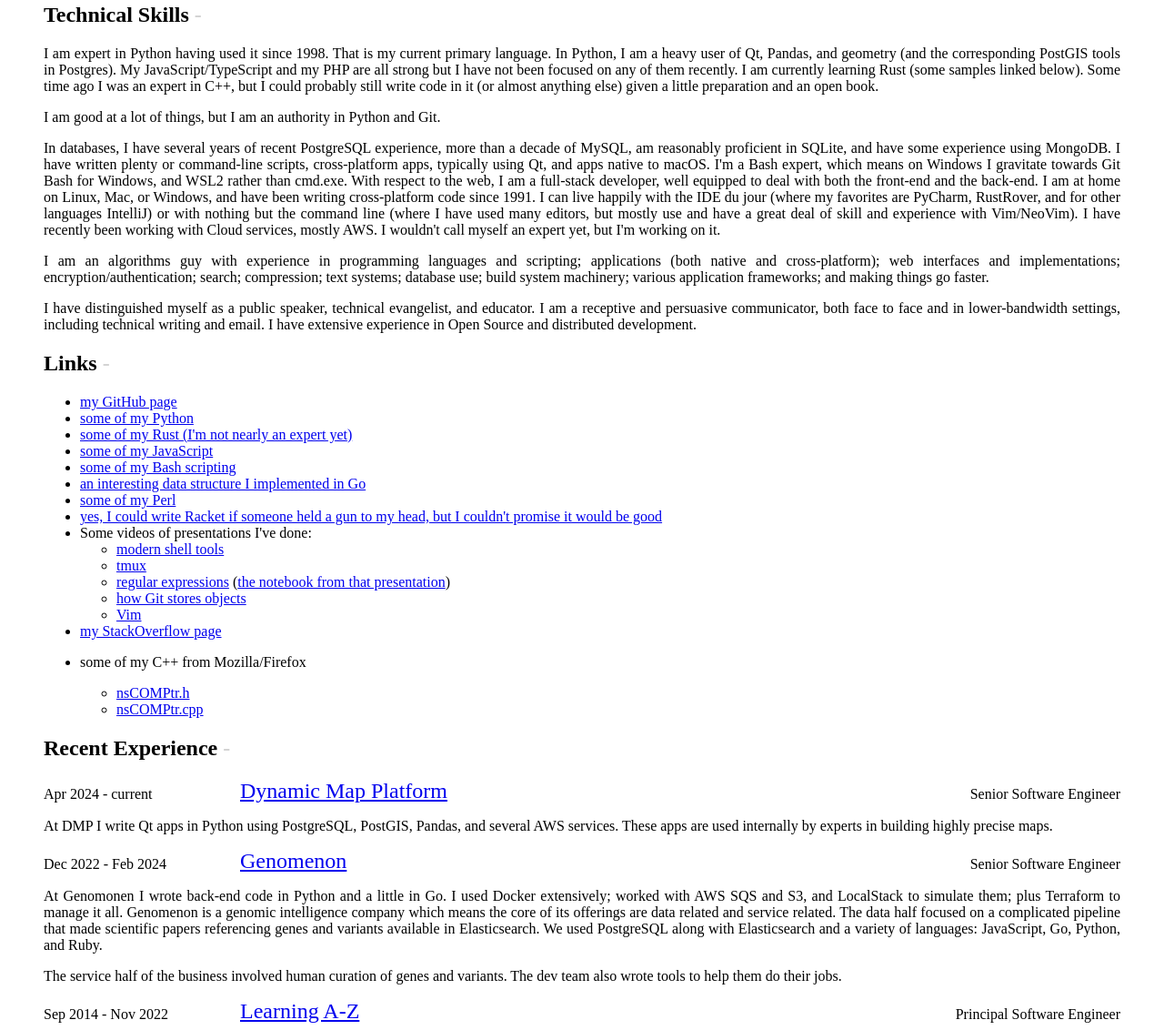
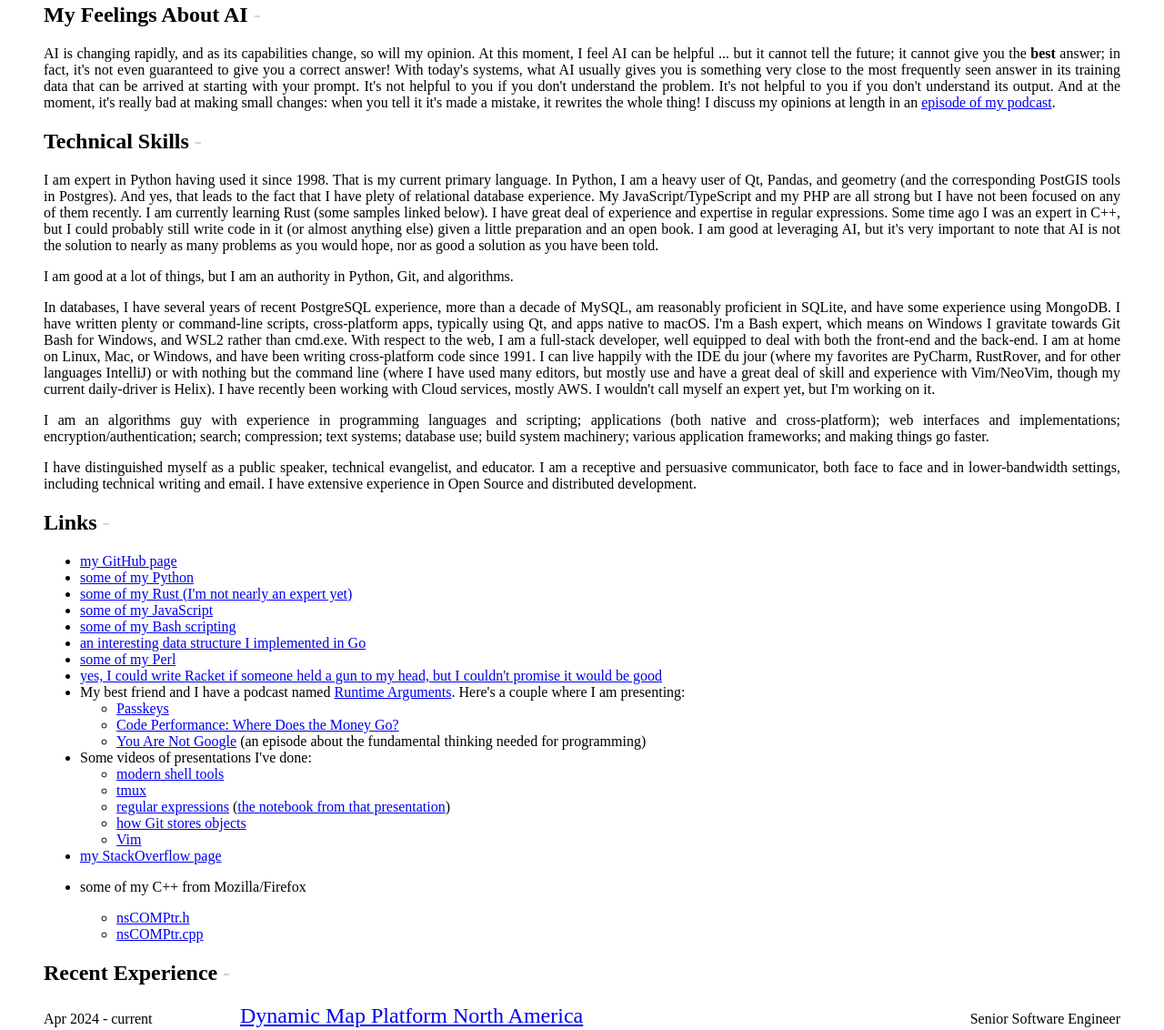
Before and after one commit to wolf/wolf.github.io, a plain HTML site: page index.html in a window 1280 px wide. Shown: the part 448-1580 px from the top of the page at 91% size. Drawn offline with Linux system fonts and the light colour scheme.

Commit message:
Update my resume to latest skills and dates

```diff
--- a/index.html
+++ b/index.html
@@ -165,7 +165,7 @@
 
 <div class="front-matter">
 <div class="document-info">
-  <span class="date">19 Jan 2025</span>
+  <span class="date">3 Nov 2025</span>
   <h1>R&eacute;sum&eacute; of <span class="subject">Wolf</span></h1>
 </div>
 <div class="contact-info">
@@ -211,6 +211,22 @@
 </p>
 </div>
 
+<div class="detail-view" id="my-feelings-about-ai">
+<h2 onclick="flip_expand_state('my-feelings-about-ai');">My Feelings About AI</h2>
+<p>
+AI is changing rapidly, and as its capabilities change, so will my opinion.
+At this moment, I feel AI can be helpful ... but it cannot tell the future;
+  it cannot give you the <strong>best</strong> answer;
+  in fact, it's not even guaranteed to give you a correct answer!
+With today's systems, what AI usually gives you is something very close to the most frequently
+  seen answer in its training data that can be arrived at starting with your prompt.
+It's not helpful to you if you don't understand the problem.
+It's not helpful to you if you don't understand its output.
+And at the moment, it's really bad at making small changes:
+  when you tell it it's made a mistake, it rewrites the whole thing!
+I discuss my opinions at length in an <a href="https://www.buzzsprout.com/2469780/episodes/17638839-8-i-ve-been-using-ai-to-code-for-a-year-here-s-what-i-learned">episode of my podcast</a>.
+</p>
+
 <div class="detail-view" id="technical-skills">
 <h2 onclick="flip_expand_state('technical-skills');">Technical Skills</h2>
 <p>
@@ -218,15 +234,20 @@
 That is my current primary language.
 In Python, I am a heavy user of Qt, Pandas, and geometry (and the corresponding
         PostGIS tools in Postgres).
+And yes, that leads to the fact that I have plety of relational database experience.
 My JavaScript/TypeScript and my PHP are all strong but I have not been
         focused on any of them recently.
 I am currently learning Rust (some samples linked below).
+I have great deal of experience and expertise in regular expressions.
 Some time ago I was an expert in C++,
         but I could probably still write code in it
         (or almost anything else) given a little preparation and an open book.
+I am good at leveraging AI, but it's very important to note that AI is not the solution
+        to nearly as many problems as you would hope, nor as good a solution as you have
+        been told.
 </p>
 <p>
-I am good at a lot of things, but I am an authority in Python and Git.
+I am good at a lot of things, but I am an authority in Python, Git, and algorithms.
 </p>
 <p>
 In databases, I have several years of recent PostgreSQL experience,
@@ -246,7 +267,7 @@
         RustRover, and for other languages IntelliJ)
         or with nothing but the command line (where I have used many editors,
         but mostly use and have a great deal of skill and experience with
-        Vim/NeoVim).
+        Vim/NeoVim, though my current daily-driver is Helix).
 I have recently been working with Cloud services,
         mostly AWS.
 I wouldn't call myself an expert yet,
@@ -285,10 +306,17 @@
     <li><a href="https://github.com/wolf/hrmulator">some of my Python</a></li>
     <li><a href="https://github.com/MichiganUnixUserGroup/MUG-2025-03-11-Advent-of-Code/tree/main/code/Rust/wolf/day2">some of my Rust (I'm not nearly an expert yet)</a></li>
     <li><a href="https://github.com/wolf/typeof-js">some of my JavaScript</a></li>
-    <li><a href="https://github.com/wolf/dotfiles/blob/main/bash/.bash_topics.d/git.bash">some of my Bash scripting</a></li>
+    <li><a href="https://github.com/wolf/dotfiles/blob/main/shells/dot-config/shells/topics/git.sh">some of my Bash scripting</a></li>
     <li><a href="https://github.com/wolf/intset">an interesting data structure I implemented in Go</a></li>
     <li><a href="https://github.com/wolf/git-forward">some of my Perl</a></li>
     <li><a href="https://github.com/MichiganUnixUserGroup/MUG-2025-03-11-Advent-of-Code/blob/main/code/Racket/wolf/day1/main.rkt">yes, I could write Racket if someone held a gun to my head, but I couldn't promise it would be good</a></li>
+    <li>My best friend and I have a podcast named <a href=http://RuntimeArguments.fm>Runtime Arguments</a>. Here's a couple where I am presenting:
+      <ul>
+        <li><a href="https://www.buzzsprout.com/2469780/episodes/16966770-0-passkeys">Passkeys</a></li>
+        <li><a href="https://www.buzzsprout.com/2469780/episodes/17492183-6-code-performance-where-does-the-money-go">Code Performance: Where Does the Money Go?</a></li>
+        <li><a href="https://www.buzzsprout.com/2469780/episodes/18108141-14-you-are-not-google">You Are Not Google</a> (an episode about the fundamental thinking needed for programming)</li>
+      </ul>
+    </li>
     <li>Some videos of presentations I've done:
     <ul>
     <li><a href="https://www.youtube.com/watch?v=O0ipMEjYd-Q">modern shell tools</a></li>
@@ -317,7 +345,7 @@
   <div class="summary">
     <span class="dates">Apr 2024 - current</span>
     <span class="title">Senior Software Engineer</span>
-    <span class="company"><a href="https://dmp-maps.com/">Dynamic Map Platform</a></span>
+    <span class="company"><a href="https://dmp-maps.com/">Dynamic Map Platform North America</a></span>
   </div>
   <p>
 At DMP I write Qt apps in Python using PostgreSQL, PostGIS, Pandas, and several AWS services.
```
